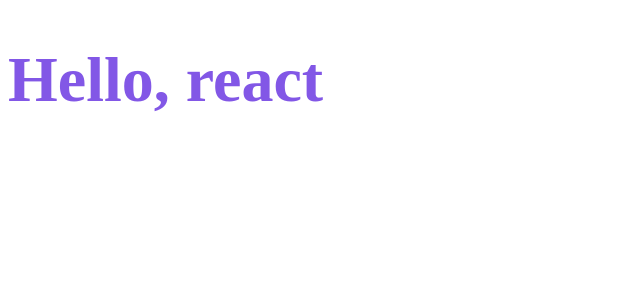
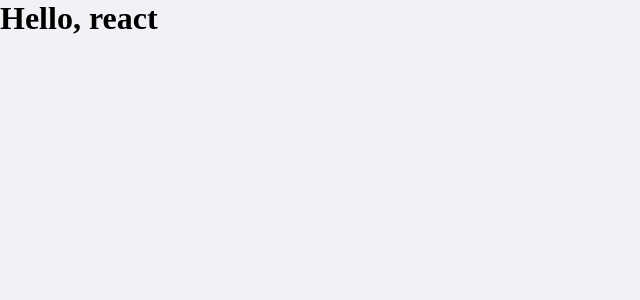
Before and after one commit to caleb-freitas/dtmoney, a React (Create React App) app: page / in a window 1280 px wide. Shown: the top 300 px of the page, without its empty margins (0-640 px from the left). Built offline with nearby package versions, Linux system fonts and the light colour scheme.

Commit message:
feat: add global styles

```diff
--- a/public/index.html
+++ b/public/index.html
@@ -4,6 +4,7 @@
 <head>
   <meta charset="utf-8" />
   <meta name="viewport" content="width=device-width, initial-scale=1" />
+  <link rel="stylesheet" href="favicon.png" type="image/png">
   <title>React App</title>
 </head>
 
--- a/src/App.tsx
+++ b/src/App.tsx
@@ -1,12 +1,10 @@
-import styled from "styled-components"
-
-const Title = styled.h1`
-  color: #8257e6;
-  font-size: 64px;
-`
+import { GlobalStyle } from "./styles/global";
 
 export function App() {
   return (
-    <Title>Hello, react</Title>
+    <div className="App">
+      <h1>Hello, react</h1>
+      <GlobalStyle />
+    </div>
   )
 }
--- /dev/null
+++ b/src/styles/global.ts
@@ -0,0 +1,44 @@
+import { createGlobalStyle } from "styled-components"
+
+export const GlobalStyle = createGlobalStyle`
+  :root {
+    --background: #F0F2F5;
+    --white: #FFFFFF;
+    --blue: #5429CC;
+    --blue-light: #6933FF;
+    --green: #33CC95;
+    --red: #E62E4D;
+    --title: #363F5F;
+    --text: #969CB3;
+  }
+
+  * {
+    margin: 0;
+    padding: 0;
+    box-sizing: border-box;
+  }
+
+  html {
+    @media (max-width: 1000px) {
+      font-size: 93.75%;
+    }
+
+    @media (max-width: 720) {
+      font-size: 87.50%;
+    }
+  }
+
+  body {
+    background: var(--background);
+    -webkit-font-smoothing: antialiased;
+  }
+
+  button {
+    cursor: pointer;
+  }
+
+  [disabled] {
+    opacity: 0.6;
+    cursor: not-allowed;
+  }
+`
```
